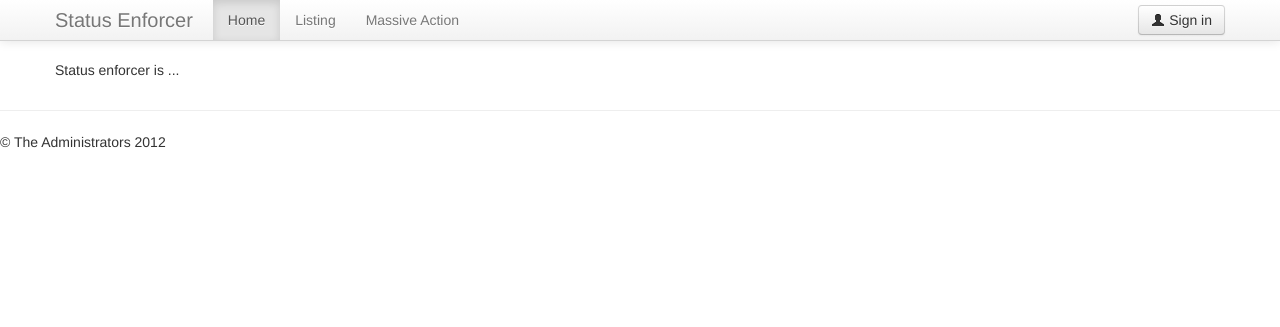
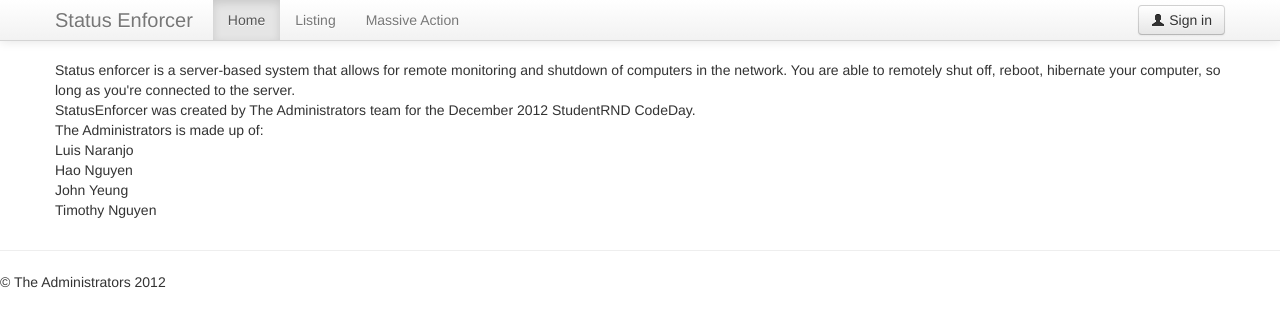
Before and after one commit to doubledubba/statusEnforcer, a Django app: page / in a window 1280 px wide. Shown: the top 327 px of the page. Run offline with Django 3.2, Linux system fonts and the light colour scheme; parts of the project's set-up code (start-up, migrations or seed data) failed here and were passed over; some libraries are stand-ins or nearby versions.

Commit message:
Update statusEnforcer/statusEnforcer/templates/server/index.html

```diff
--- a/statusEnforcer/statusEnforcer/templates/server/index.html
+++ b/statusEnforcer/statusEnforcer/templates/server/index.html
@@ -1,5 +1,14 @@
 {% extends "base.html" %}
 
 {% block body %}
-<p>Status enforcer is ... </p>
+<p>Status enforcer is a server-based system that allows for remote monitoring and shutdown of computers in the network.
+ You are able to remotely shut off, reboot, hibernate your computer, so long as you're connected to the server.
+ <br />StatusEnforcer was created by The Administrators team for the December 2012 StudentRND CodeDay.
+<br />The Administrators is made up of:
+<br />Luis Naranjo
+<br />Hao Nguyen
+<br />John Yeung
+<br />Timothy Nguyen
+</p>
+
 {% endblock body %}
```
